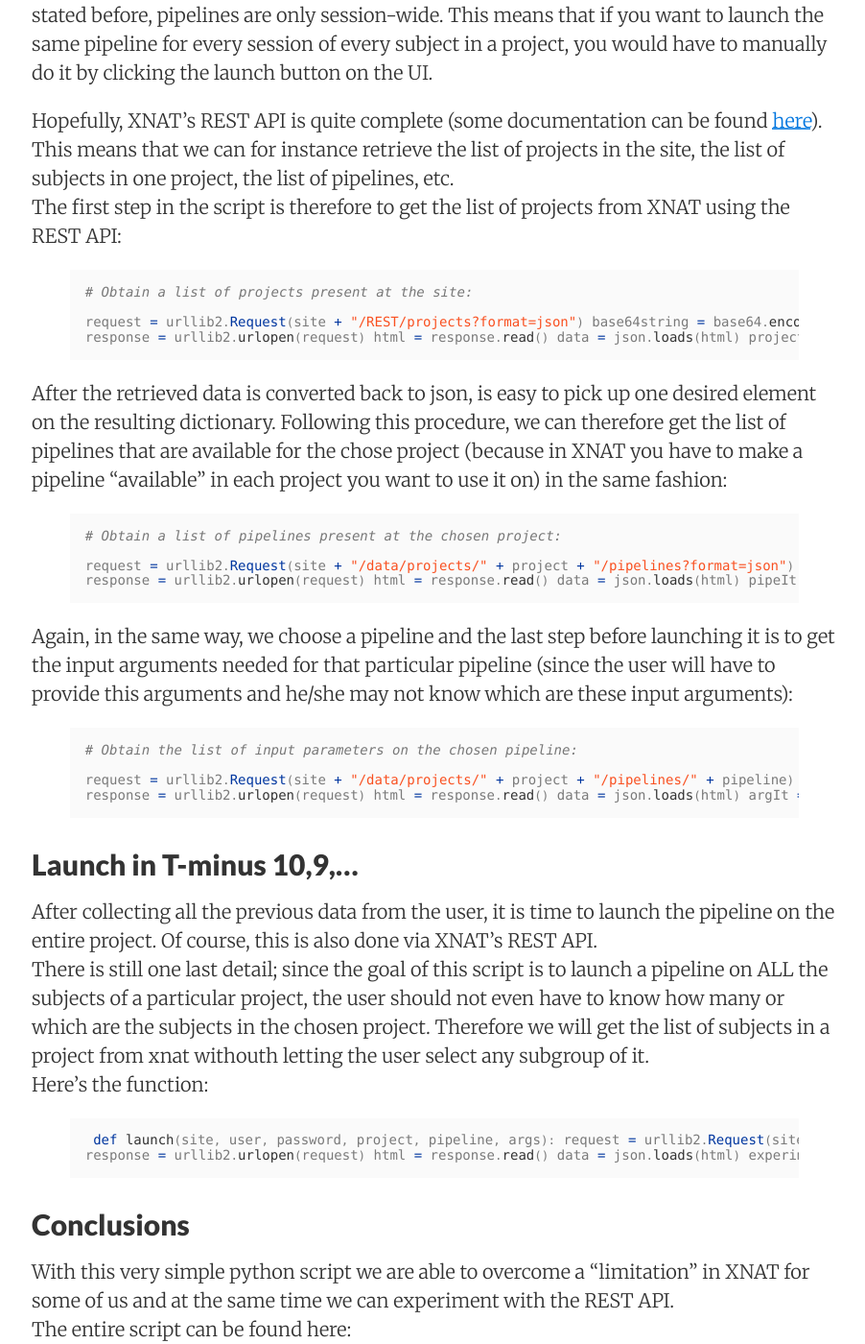
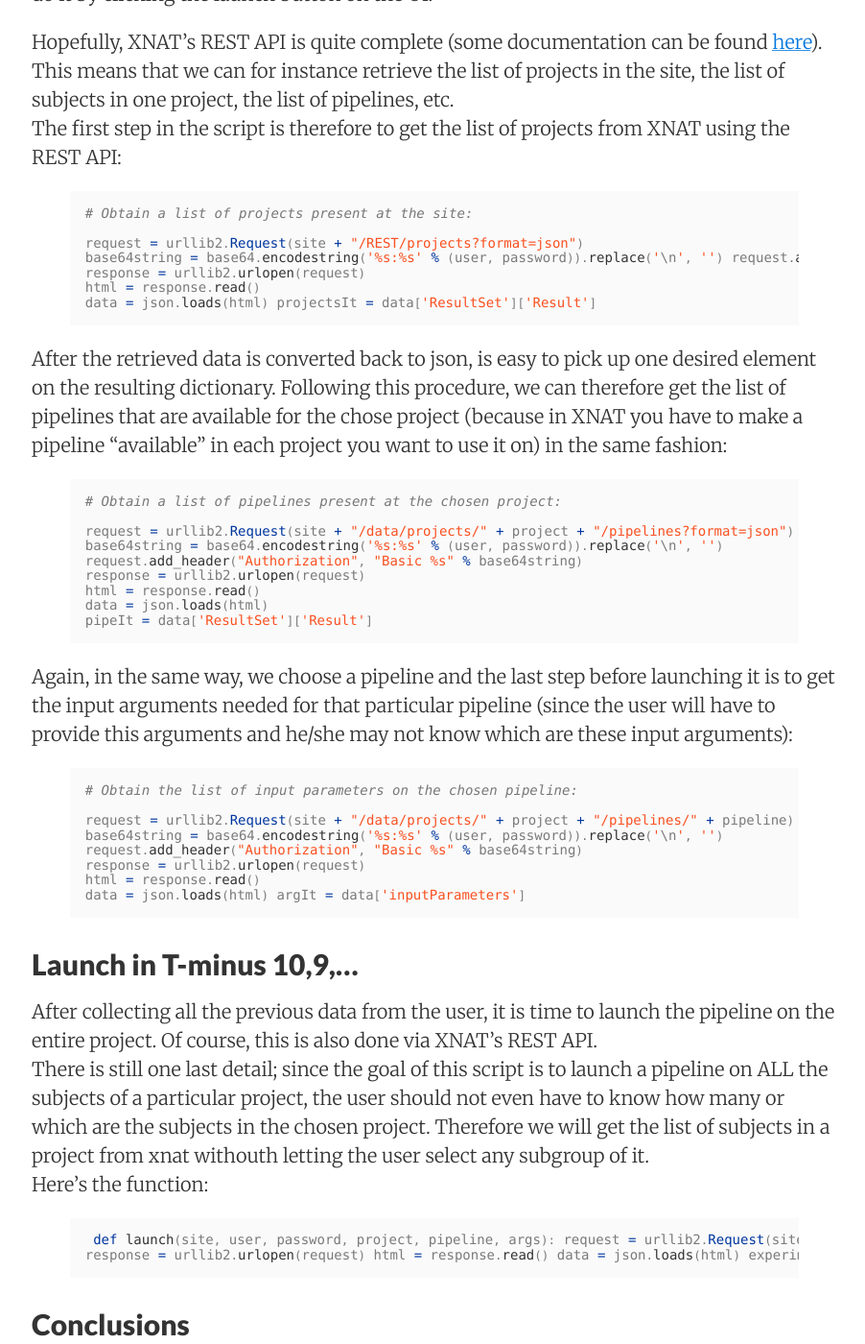
Before and after one commit to nvinuesa/nvinuesa.github.io, a Jekyll site: the page built from _posts/2015-09-02-run-project-pipelines-xnat.markdown, in a window 1280 px wide and 1400 px high, scrolled down 941 px. Shown: the whole window at 96% size, without its empty margins (187-1089 px from the left). Built offline with Jekyll 4.4.1, drawn with Linux system fonts in a browser that asks for light colours; nearby versions of some CDN libraries.

Commit message:
Update 2015-09-02-run-project-pipelines-xnat.markdown

```diff
--- a/_posts/2015-09-02-run-project-pipelines-xnat.markdown
+++ b/_posts/2015-09-02-run-project-pipelines-xnat.markdown
@@ -7,28 +7,56 @@
 
 [XNAT][xnat-site] (the eXtensible Neuroimaging Archive Toolkit) is a great tool for managing large sets of medical images (in particular neuroimaging). One of its useful features is the pipeline engine, which allows to easily write and launch pipelines, although it has a huge drawback: it is impossible to launch the same pipeline on all the subjects of a project. In this post I will explain one possible workaround using a very simple python script.
 
-# XNAT is RESTful
+## XNAT is RESTful
 
 If you are new to XNAT, you will discover that it manages imaging files in a custom fashion: PROJECT/SUBJECT/SESSION. Meaning that in your XNAT server you can have several projects (or imaging cohorts), with of course several subjects in it, and finally each subject with several imaging sessions (longitudinal studies) on it.<br>
 On the other hand, the web application allows you to run pipelines from the UI; but as stated before, pipelines are only session-wide. This means that if you want to launch the same pipeline for every session of every subject in a project, you would have to manually do it by clicking the launch button on the UI.
 
 Hopefully, XNAT's REST API is quite complete (some documentation can be found [here][xnat-rest]). This means that we can for instance retrieve the list of projects in the site, the list of subjects in one project, the list of pipelines, etc.<br>
-The first step in the script is therefore to get the list of projects from XNAT using the REST API: {% highlight python %}
+The first step in the script is therefore to get the list of projects from XNAT using the REST API:
+
+{% highlight python %}
 
 # Obtain a list of projects present at the site:
 
-request = urllib2.Request(site + "/REST/projects?format=json") base64string = base64.encodestring('%s:%s' % (user, password)).replace('\n', '') request.add_header("Authorization", "Basic %s" % base64string)<br>
-response = urllib2.urlopen(request) html = response.read() data = json.loads(html) projectsIt = data['ResultSet']['Result'] {% endhighlight %} After the retrieved data is converted back to json, is easy to pick up one desired element on the resulting dictionary. Following this procedure, we can therefore get the list of pipelines that are available for the chose project (because in XNAT you have to make a pipeline "available" in each project you want to use it on) in the same fashion: {% highlight python %}
+request = urllib2.Request(site + "/REST/projects?format=json")
+base64string = base64.encodestring('%s:%s' % (user, password)).replace('\n', '') request.add_header("Authorization", "Basic %s" % base64string)
+response = urllib2.urlopen(request)
+html = response.read()
+data = json.loads(html) projectsIt = data['ResultSet']['Result']
+
+{% endhighlight %}
+
+After the retrieved data is converted back to json, is easy to pick up one desired element on the resulting dictionary. Following this procedure, we can therefore get the list of pipelines that are available for the chose project (because in XNAT you have to make a pipeline "available" in each project you want to use it on) in the same fashion:
+
+{% highlight python %}
 
 # Obtain a list of pipelines present at the chosen project:
 
-request = urllib2.Request(site + "/data/projects/" + project + "/pipelines?format=json") base64string = base64.encodestring('%s:%s' % (user, password)).replace('\n', '') request.add_header("Authorization", "Basic %s" % base64string)<br>
-response = urllib2.urlopen(request) html = response.read() data = json.loads(html) pipeIt = data['ResultSet']['Result'] {% endhighlight %} Again, in the same way, we choose a pipeline and the last step before launching it is to get the input arguments needed for that particular pipeline (since the user will have to provide this arguments and he/she may not know which are these input arguments): {% highlight python %}
+request = urllib2.Request(site + "/data/projects/" + project + "/pipelines?format=json")
+base64string = base64.encodestring('%s:%s' % (user, password)).replace('\n', '')
+request.add_header("Authorization", "Basic %s" % base64string)
+response = urllib2.urlopen(request)
+html = response.read()
+data = json.loads(html)
+pipeIt = data['ResultSet']['Result']
+
+{% endhighlight %}
+
+Again, in the same way, we choose a pipeline and the last step before launching it is to get the input arguments needed for that particular pipeline (since the user will have to provide this arguments and he/she may not know which are these input arguments):
+
+{% highlight python %}
 
 # Obtain the list of input parameters on the chosen pipeline:
 
-request = urllib2.Request(site + "/data/projects/" + project + "/pipelines/" + pipeline) base64string = base64.encodestring('%s:%s' % (user, password)).replace('\n', '') request.add_header("Authorization", "Basic %s" % base64string)<br>
-response = urllib2.urlopen(request) html = response.read() data = json.loads(html) argIt = data['inputParameters'] {% endhighlight %}
+request = urllib2.Request(site + "/data/projects/" + project + "/pipelines/" + pipeline)
+base64string = base64.encodestring('%s:%s' % (user, password)).replace('\n', '')
+request.add_header("Authorization", "Basic %s" % base64string)
+response = urllib2.urlopen(request)
+html = response.read()
+data = json.loads(html) argIt = data['inputParameters']
+
+{% endhighlight %}
 
 ## Launch in T-minus 10,9,...
 
```
